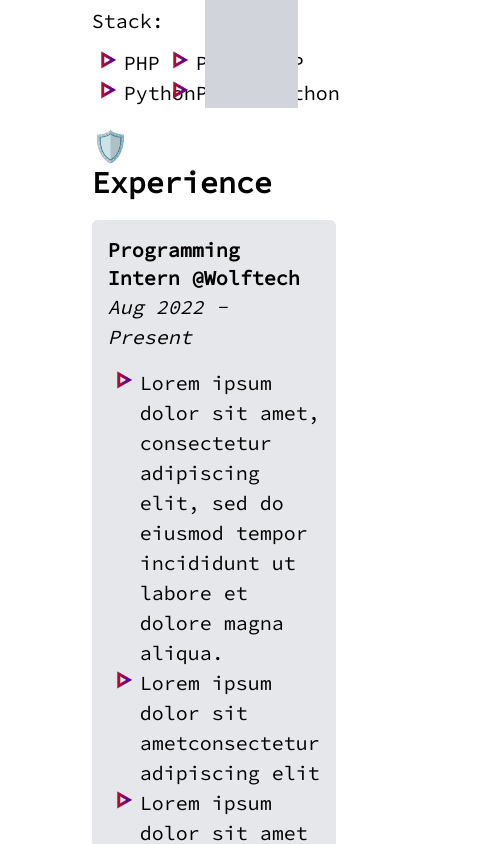
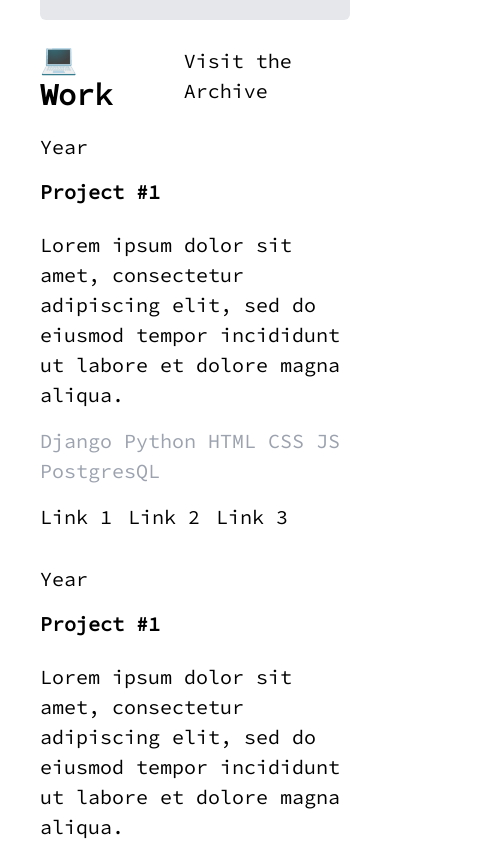
Before and after one commit to feifyKike/webdev_portfolio, a Vue app: page / in a window 390 px wide. Shown: the part 2960-3804 px from the top of the page, 499 px wide, since content can reach past the window. Built offline with nearby package versions, Linux system fonts and the light colour scheme.

Commit message:
Resposive styling for mobile.

```diff
--- a/src/components/Navbar.vue
+++ b/src/components/Navbar.vue
@@ -17,16 +17,20 @@
         <div v-show="dropDownActive" class="block w-full lg:hidden">
           <ul>
             <li>
-              <a href="#" class="block py-2 pl-3 pr-4" aria-current="page">About</a>
+              <!-- <a href="#" class="block py-2 pl-3 pr-4" aria-current="page">About</a> -->
+              <router-link class="block py-2 pl-3 pr-4" to="/#about-section">About</router-link>
             </li>
             <li>
-              <a href="#" class="block py-2 pl-3 pr-4">Experience</a>
+              <!-- <a href="#" class="block py-2 pl-3 pr-4">Experience</a> -->
+              <router-link class="block py-2 pl-3 pr-4" to="/#experience-section">Experience</router-link>
             </li>
             <li>
-              <a href="#" class="block py-2 pl-3 pr-4">Work</a>
+              <!-- <a href="#" class="block py-2 pl-3 pr-4">Work</a> -->
+              <router-link class="block py-2 pl-3 pr-4" to="/#work-section">Work</router-link>
             </li>
             <li>
-              <a href="#" class="block py-2 pl-3 pr-4">Contact</a>
+              <!-- <a href="#" class="block py-2 pl-3 pr-4">Contact</a> -->
+              <router-link class="block py-2 pl-3 pr-4" to="/#contact-section">Contact</router-link>
             </li>
             <li>
               <a href="#" class="block text-center bg-gray-300 py-2 px-6 drop-shadow-lg">Resume</a>
@@ -53,7 +57,7 @@
               <router-link class="block py-2 pl-3 pr-4" to="/#contact-section">Contact</router-link>
             </li>
             <li>
-              <a href="#" class="block bg-gray-300 py-2 px-6 shadow-md">Resume</a>
+              <a href="#" class="block bg-gray-300 py-2 px-6 drop-shadow-lg">Resume</a>
             </li>
           </ul>
         </div>
@@ -86,6 +90,6 @@ let onScroll = () => {
 
   showNavbar.value = currScrollPosition < prevScrollPosition.value
   prevScrollPosition.value = currScrollPosition
-
+  dropDownActive.value = false
 }
 </script>
--- a/src/components/WorkUnit.vue
+++ b/src/components/WorkUnit.vue
@@ -1,12 +1,12 @@
 <template>
-    <div class="grid grid-cols-2 gap-x-4">
+    <div class="flex flex-col md:grid md:grid-cols-2 md:gap-x-4">
         <div v-if="!alignLeft" class="bg-gray-300"></div>
-        <div class="flex flex-col space-y-4" :class="alignLeft ? 'text-left' : 'text-right'"> <!-- Make this dynamic (alternate every one)-->
+        <div class="flex flex-col space-y-4" :class="alignLeft ? 'text-left' : 'md:text-right'"> <!-- Make this dynamic (alternate every one)-->
             <p>Year</p>
             <h3 class="text-xl font-extrabold pb-2">Project #1</h3>
             <p>Lorem ipsum dolor sit amet, consectetur adipiscing elit, sed do eiusmod tempor incididunt ut labore et dolore magna aliqua.</p>
             <p class="text-gray-400">Django  Python  HTML  CSS  JS  PostgresQL</p>
-            <div class="flex space-x-4" :class="!alignLeft ? 'justify-end' : ''">
+            <div class="flex space-x-4" :class="!alignLeft ? 'md:justify-end' : ''">
                 <p>Link 1</p>
                 <p>Link 2</p>
                 <p>Link 3</p>
--- a/src/views/AboutView.vue
+++ b/src/views/AboutView.vue
@@ -1,12 +1,12 @@
 <template>
-    <div class="grid grid-cols-2 gap-x-5">
-        <div>
+    <div class="flex flex-col md:grid md:grid-cols-2 md:gap-x-5">
+        <div class="order-2 md:order-none">
             <p>
                 Lorem ipsum dolor sit amet, consectetur adipiscing elit, sed do eiusmod tempor incididunt ut labore et dolore magna aliqua. Ut enim ad minim veniam, quis nostrud exercitation ullamco laboris nisi ut aliquip ex ea commodo consequat.
                 Duis aute irure dolor in reprehenderit in voluptate velit esse cillum dolore eu fugiat nulla pariatur. Excepteur sint occaecat cupidatat non proident, sunt in culpa qui officia deserunt mollit anim id est laborum.
             </p>
             <br/>
-            <div class="">
+            <div>
                 <p class="pb-3">Most Recent Tech Stack:</p>
                 <ul class="list-image-[url(../components/icons/bullet_point.png)] pl-8 grid grid-rows-2 grid-flow-col">
                     <li>PHP</li>
@@ -18,7 +18,7 @@
                 </ul>
             </div>
         </div>
-        <div class="grid grid-rows-2 gap-y-4">
+        <div class="grid grid-rows-2 gap-y-4 order-1 md:order-none">
             <div class="grid grid-cols-2 gap-x-4">
                 <div class="bg-gray-300"></div>
                 <div class="bg-gray-300"></div>
--- a/src/views/ContactView.vue
+++ b/src/views/ContactView.vue
@@ -1,15 +1,13 @@
 <template>
-    <div class="h-full flex">
-        <div class="m-auto space-y-8">
+    <div class="flex flex-col space-y-8">
         <h1 class="text-3xl font-extrabold text-center">Get in Touch</h1>
         <p>
             Currently seeking web and software development positions/internships in the RTP area for summer 2024.<br/><br/>
             Also looking to build a team for project & startup ideas or just make professional connections.
         </p>
-            <div class="flex items-center space-x-5">
+        <div class="flex items-center justify-center space-x-5">
             <button class="bg-gray-300 py-2 px-6 drop-shadow-lg">Send an Email</button>
             <p class="text-sm">...and I'll respond within the next 24hrs</p>
         </div>
     </div>
-    </div>
 </template>
--- a/src/views/ExperienceView.vue
+++ b/src/views/ExperienceView.vue
@@ -1,5 +1,5 @@
 <template>
-    <div class="flex flex-wrap space-x-4">
+    <div class="flex flex-wrap md:space-x-4 space-y-4 md:space-y-0">
         <ExperienceCard />
         <ExperienceCard />
     </div>
--- a/src/views/HomeView.vue
+++ b/src/views/HomeView.vue
@@ -3,9 +3,9 @@
     <Navbar />
 
     <div class="min-h-full mx-10">
-      <div class="grid grid-cols-6 min-h-full">
-        <div class="col-span-1 flex-none relative">
-          <ul class="fixed bottom-0 mb-7 flex flex-col space-y-4">
+      <div class="flex flex-col md:grid md:grid-cols-6 min-h-full">
+        <div class="col-span-1 flex-initial relative mx-auto md:mx-0 order-2 md:order-none">
+          <ul class="md:fixed md:bottom-0 mb-7 flex space-x-4 md:flex-col md:space-y-4 md:space-x-0">
             <li>
               <a href="#"><img class="h-50 w-50" src="../components/icons/github.png"/></a>
             </li>
@@ -20,9 +20,9 @@
             </li>
           </ul>
         </div>
-        <div class="col-span-4 flex-initial flex flex-col">
+        <div class="col-span-4 flex-1 flex-col order-1 md:order-none">
           <section class="min-h-screen w-full flex justify-center" id="landing-page">
-            <div class="flex items-center space-x-7 mx-auto">
+            <div class="flex items-center space-x-0 space-y-7 md:space-y-0 md:space-x-7 flex-col md:flex-row m-auto">
               <img class="w-96 h-96 rounded-full" src="../assets/images/portrait.jpg"/>
               <div>
                 <h1 class="text-4xl font-bold">Hello, my name is Maxim Shelepov 👨🏻‍💻</h1>
@@ -65,14 +65,18 @@
             <ContactView />
           </section>
 
-          <footer class="text-center">
+          <footer class="hidden text-center md:block">
             <p>Designed & Created by Maxim Shelepov</p>
             <a href="#">Code available on Github 👾</a>
           </footer>
         </div>
-        <div class="col-span-1 flex-none relative">
+        <div class="hidden col-span-1 md:flex flex-initial relative order-2 text-center md:order-none">
           <p class="fixed bottom-0 right-10 origin-top-right rotate-90">📍 Based in Raleigh, NC</p>
         </div>
+        <footer class="block text-center md:hidden order-last">
+            <p>Designed & Created by Maxim Shelepov</p>
+            <a href="#">Code available on Github 👾</a>
+        </footer>
       </div>
   </div>
   </div>
```
Lines whose indentation alone changed are shown as unchanged.
